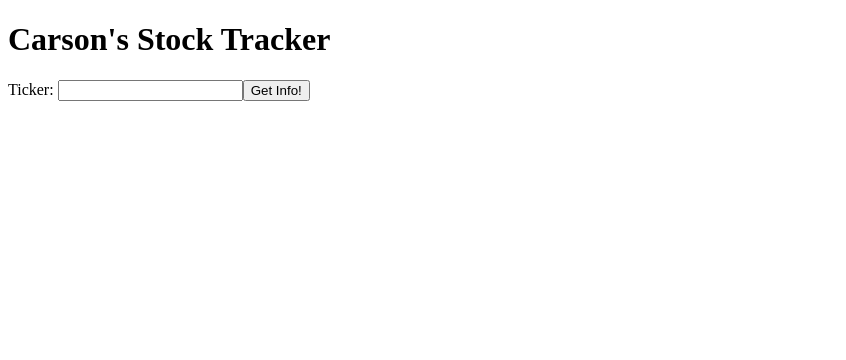
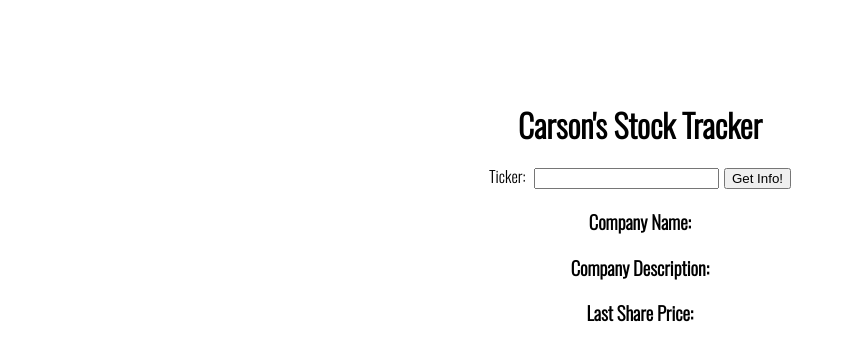
Before and after one commit to carsonfuhs/project1, a plain HTML site: page index.html in a window 1280 px wide. Shown: the whole page, without its empty margins (0-846 px from the left). Drawn offline with nearby package versions, Linux system fonts and the light colour scheme.

Commit message:
Added more HTML and CSS

```diff
--- a/css/style.css
+++ b/css/style.css
@@ -0,0 +1,17 @@
+body {
+    text-align: center;
+    font-family: Oswald;
+}
+
+h1 {
+    margin: 8% 0 0 0;
+
+}
+
+.userInput {
+    margin: 20px 0 0 5px;
+}
+
+/* h4 {
+    text-align: left;
+} */
--- a/index.html
+++ b/index.html
@@ -6,13 +6,20 @@
     <meta http-equiv="X-UA-Compatible" content="ie=edge">
     <script src="https://code.jquery.com/jquery-3.3.1.min.js"></script>
     <script defer src="./js/script.js"></script>
+    <link rel="stylesheet" href="./css/style.css">
     <title>Stock Tracker</title>
+    <style>
+        @import url('https://fonts.googleapis.com/css2?family=Oswald:wght@300&display=swap');
+    </style>
 </head>
 <body>
     <h1>Carson's Stock Tracker</h1>
     <form>
         <label>Ticker:</label>
-        <input type="text"><input type="submit" value="Get Info!">
+        <input type="text" class="userInput"><input type="submit" value="Get Info!" class="userInput">
     </form>
+    <h3>Company Name:</h3>
+    <h3>Company Description:</h3>
+    <h3>Last Share Price:</h3>
 </body>
 </html>
--- a/js/script.js
+++ b/js/script.js
@@ -11,3 +11,4 @@ $.ajax({
 })
 
 //console.log(apiURL + "quote?symbol=AAPL" + apiKey)
+// hello
```
